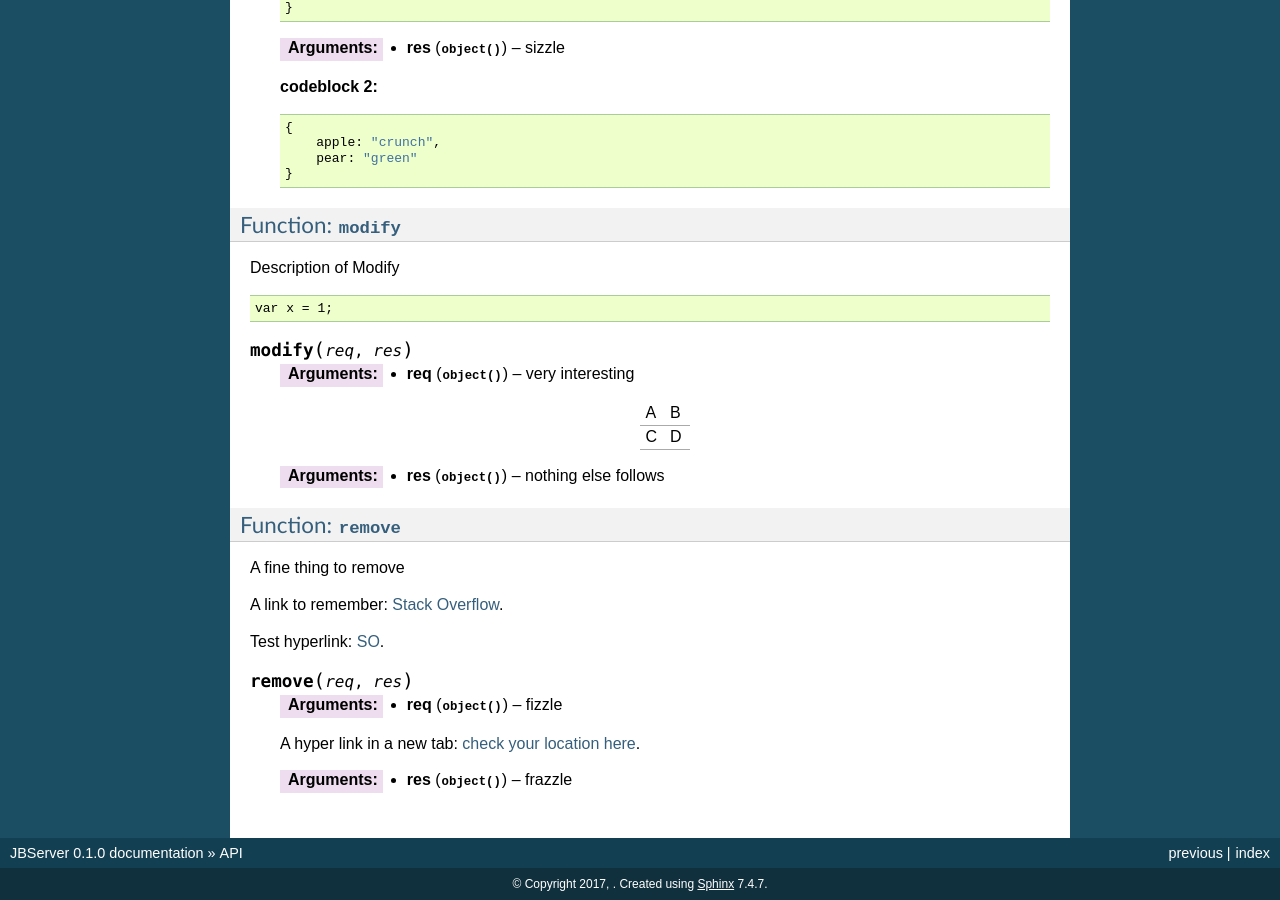
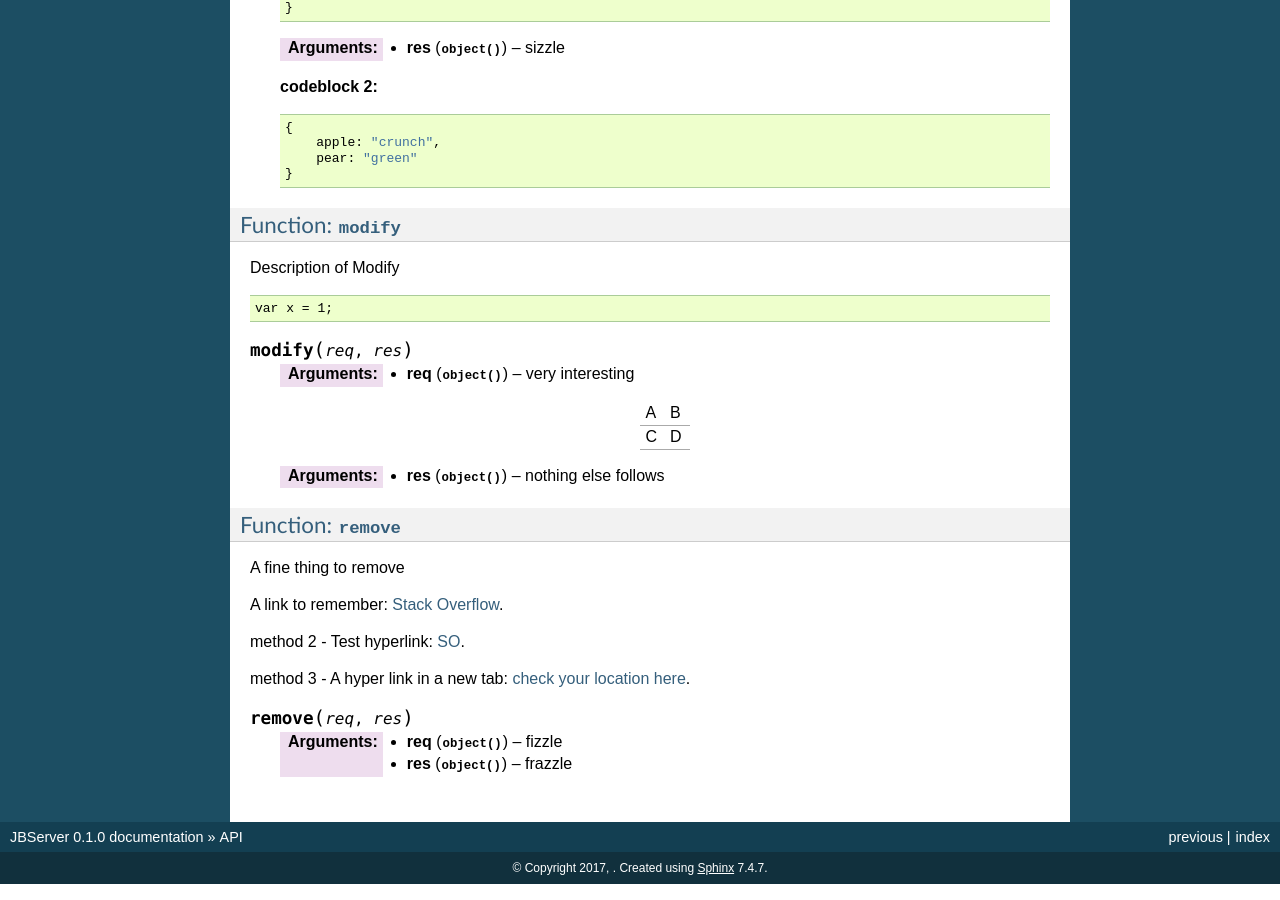
Before and after one commit to enuggetry/doctest, a Sphinx documentation site: the page built from docs/api.rst, in a window 1280 px wide and 900 px high, scrolled down 1356 px. Built offline with Sphinx 7.4.7, drawn with Linux system fonts in a browser that asks for light colours.

Commit message:
experiment

```diff
--- a/docs/api.rst
+++ b/docs/api.rst
@@ -130,18 +130,18 @@ A fine thing to remove
 
 A link to remember: `Stack Overflow <http://stackoverflow.com/>`_.
 
-Test hyperlink: SO_.
+method 2 - Test hyperlink: SO_.
 
 .. _SO: http://stackoverflow.com/
+
+method 3 - A hyper link in a new tab: |location_link|.
+
+.. |location_link| raw:: html
+
+  <a href="http://geoiptool.com" target="_blank">check your location here</a>
 
 .. js:function:: remove(req, res)
 
 
     :param object req: fizzle
-
-    A hyper link in a new tab: |location_link|.
-
-    .. |location_link| raw:: html
-
-      <a href="http://geoiptool.com" target="_blank">check your location here</a>
     :param object res: frazzle
```
